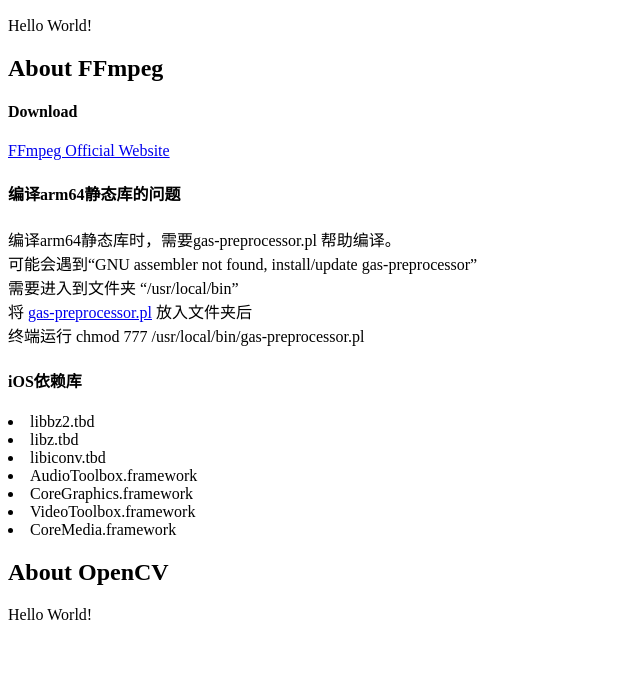
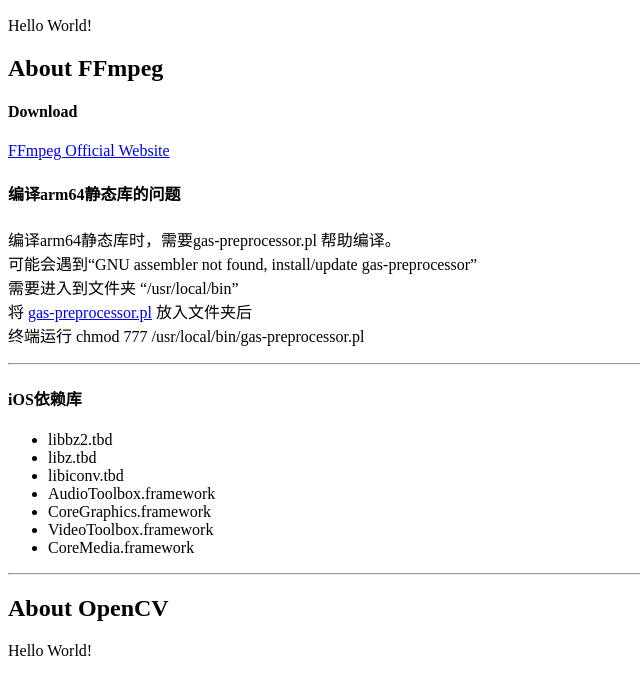
Before and after one commit to QuitQuiteQuietly/QuitQuiteQuietly.github.io, a plain HTML site: page _layouts/default.html in a window 1280 px wide. Shown: the part 142-818 px from the top of the page, without its empty margins (0-640 px from the left). Drawn offline with Linux system fonts and the light colour scheme.

Commit message:
add news

```diff
--- a/_layouts/default.html
+++ b/_layouts/default.html
@@ -39,10 +39,12 @@
             终端运行 chmod 777 /usr/local/bin/gas-preprocessor.pl
             </p>
 
+            <hr>
+
             <article>
 
                 <h4>iOS依赖库</h4>
-                <div>
+                <ul>
                     <li>libbz2.tbd</li>
                     <li>libz.tbd</li>
                     <li>libiconv.tbd</li>
@@ -50,11 +52,11 @@
                     <li>CoreGraphics.framework</li>
                     <li>VideoToolbox.framework</li>
                     <li>CoreMedia.framework</li>
-                    </div>
+                    </ul>
 
 
                 </article>
-
+            <hr>
 
         </article>
 
```
